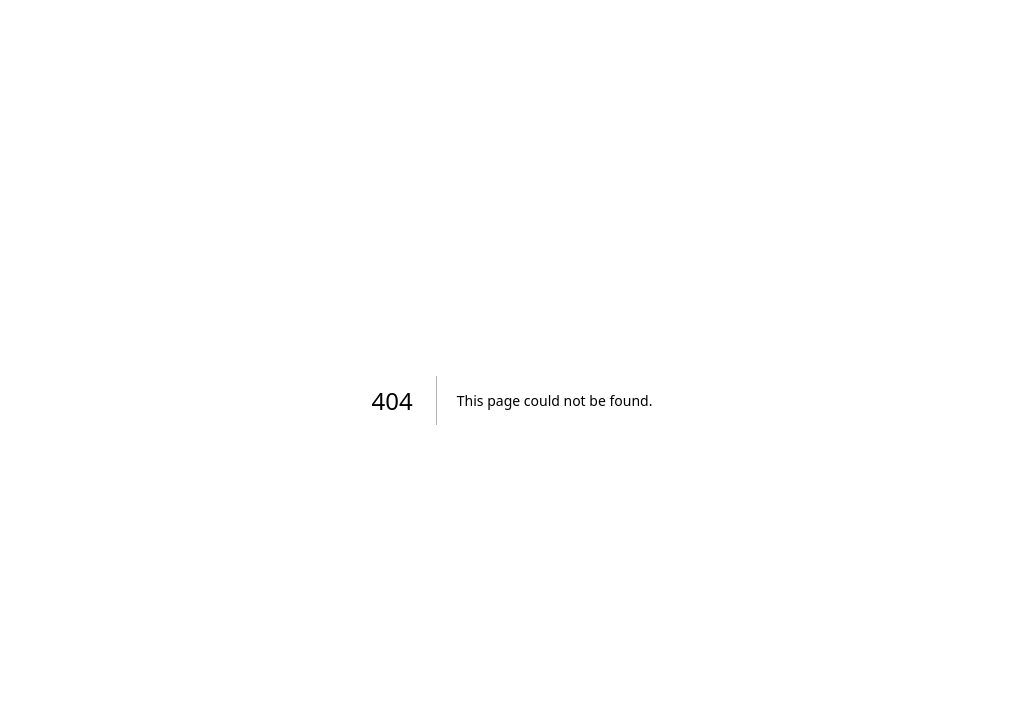
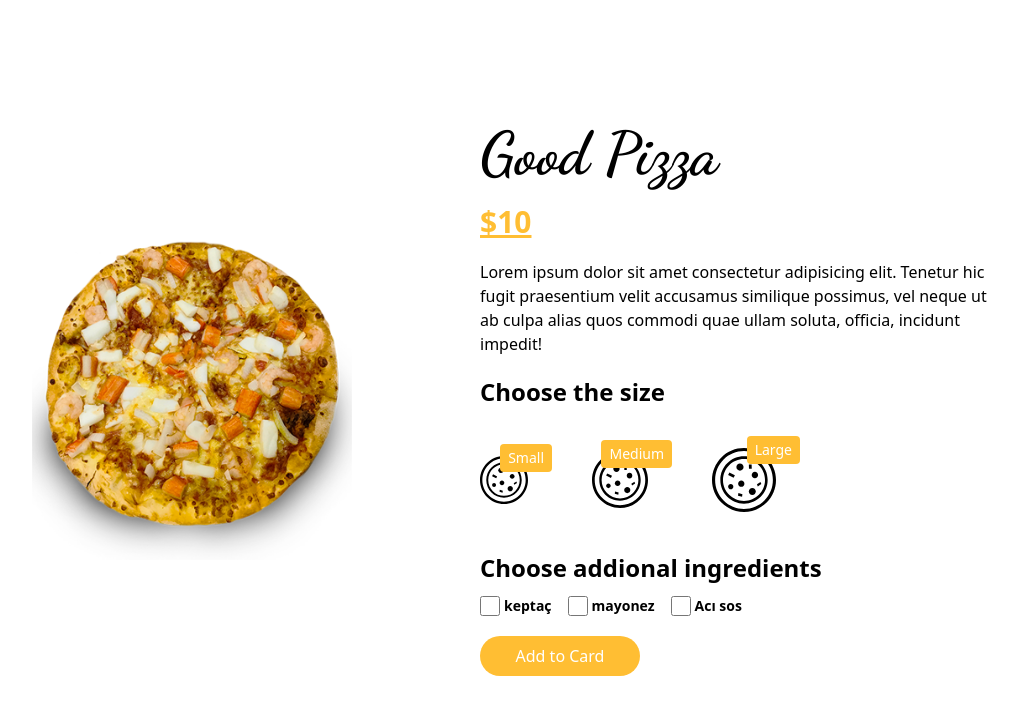
Before and after one commit to btabur/food-project-nextjs, a Next.js app: page /product in a window 1280 px wide. Before the commit this address had no page. Shown: the top 714 px of the page, without its empty margins (128-1146 px from the left). Built offline with nearby package versions, Linux system fonts and the light colour scheme.

Commit message:
frontend/made product page

```diff
--- a/components/ui/About.jsx
+++ b/components/ui/About.jsx
@@ -18,7 +18,7 @@ const About = () => {
           If you are going to use a passage of Lorem Ipsum, you need to be sure
           there isnt anything embarrassing hidden in the middle of text. All
         </p>
-        <button className="btn-primary text-xl">Read More</button>
+        <button className="btn-primary text-xl">Read More 21.video</button>
       </div>
     </section>
   );
--- /dev/null
+++ b/pages/product/index.jsx
@@ -0,0 +1,82 @@
+import Title from "@/components/ui/Title";
+import Image from "next/image";
+import React from "react";
+
+const index = () => {
+  return (
+    <main className="flex items-center justify-center gap-32 h-screen flex-wrap">
+        {/* left */}
+      <div className="relative w-[25%] h-[40%] min-w-[300px]">
+        <Image src="/images/f1.png" alt="" layout="fill" />
+      </div>
+      {/* right */}
+      <div className="md:w-[40%] w-[80%] flex flex-col gap-5 ">
+        <Title addClass={"text-6xl"}>Good Pizza</Title>
+        <span className="underline underline-offset-3  text-primary text-3xl  font-bold">
+          $10
+        </span>
+        <p>
+          Lorem ipsum dolor sit amet consectetur adipisicing elit. Tenetur hic
+          fugit praesentium velit accusamus similique possimus, vel neque ut ab
+          culpa alias quos commodi quae ullam soluta, officia, incidunt impedit!
+        </p>
+        <div>
+          <h4 className="text-2xl font-semibold">Choose the size</h4>
+          <div className="flex items-center justify-start gap-16 mt-10">
+            <div className="relative w-12 h-12">
+              <Image src="/images/icon-pizza.svg" alt="" layout="fill" />
+              <p className="absolute bg-primary py-1 px-2 rounded -top-3 -right-6 text-sm text-white">
+                Small
+              </p>
+            </div>
+            <div className="relative w-14 h-14">
+              <Image src="/images/icon-pizza.svg" alt="" layout="fill" />
+              <p className="absolute bg-primary py-1 px-2 rounded -top-3 -right-6 text-sm text-white">
+                Medium
+              </p>
+            </div>
+            <div className="relative w-16 h-16">
+              <Image src="/images/icon-pizza.svg" alt="" layout="fill" objectFit="contain" />
+              <p className="absolute bg-primary py-1 px-2 rounded -top-3 -right-6 text-sm text-white">
+                Large
+              </p>
+            </div>
+          </div>
+        </div>
+        <div className="mt-5">
+          <h4 className="text-2xl font-semibold">
+            Choose addional ingredients
+          </h4>
+          <div className="flex items-center mt-3 gap-4">
+            <label className="flex items-center gap-1">
+              <input
+                className="accent-primary w-5 h-5"
+                type="checkbox"
+              />
+              <span className="text-sm font-bold">keptaç</span>
+            </label>
+            <label className="flex items-center gap-1">
+              <input
+                className="accent-primary w-5 h-5"
+
+                type="checkbox"
+              />
+              <span className="text-sm font-bold">mayonez</span>
+            </label>
+            <label className="flex items-center gap-1">
+              <input
+                className="accent-primary w-5 h-5"
+
+                type="checkbox"
+              />
+              <span className="text-sm font-bold">Acı sos</span>
+            </label>
+          </div>
+        </div>
+        <button className="btn-primary w-40">Add to Card</button>
+      </div>
+    </main>
+  );
+};
+
+export default index;
```
Also changed, not shown: public/images/icon-pizza.svg (added).
